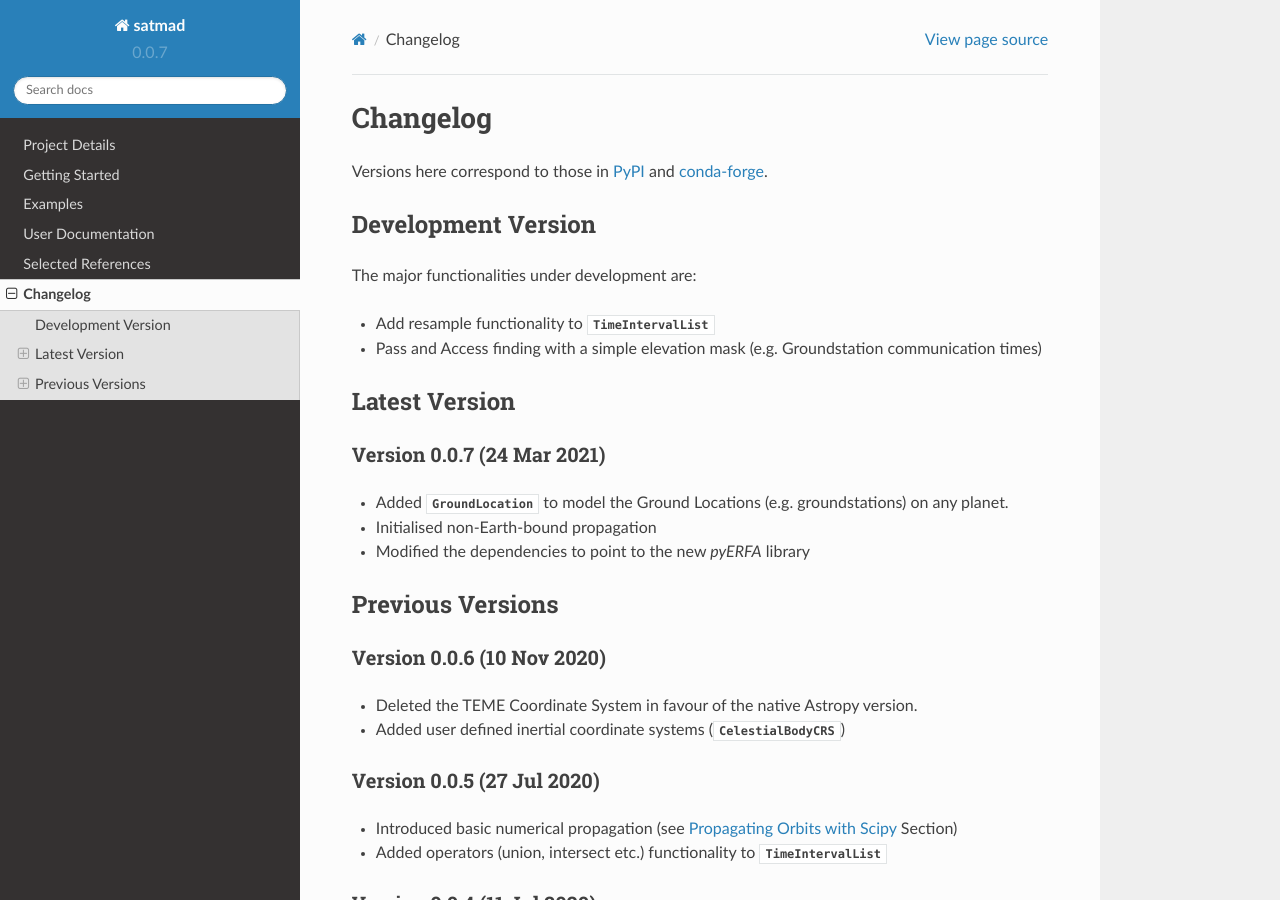
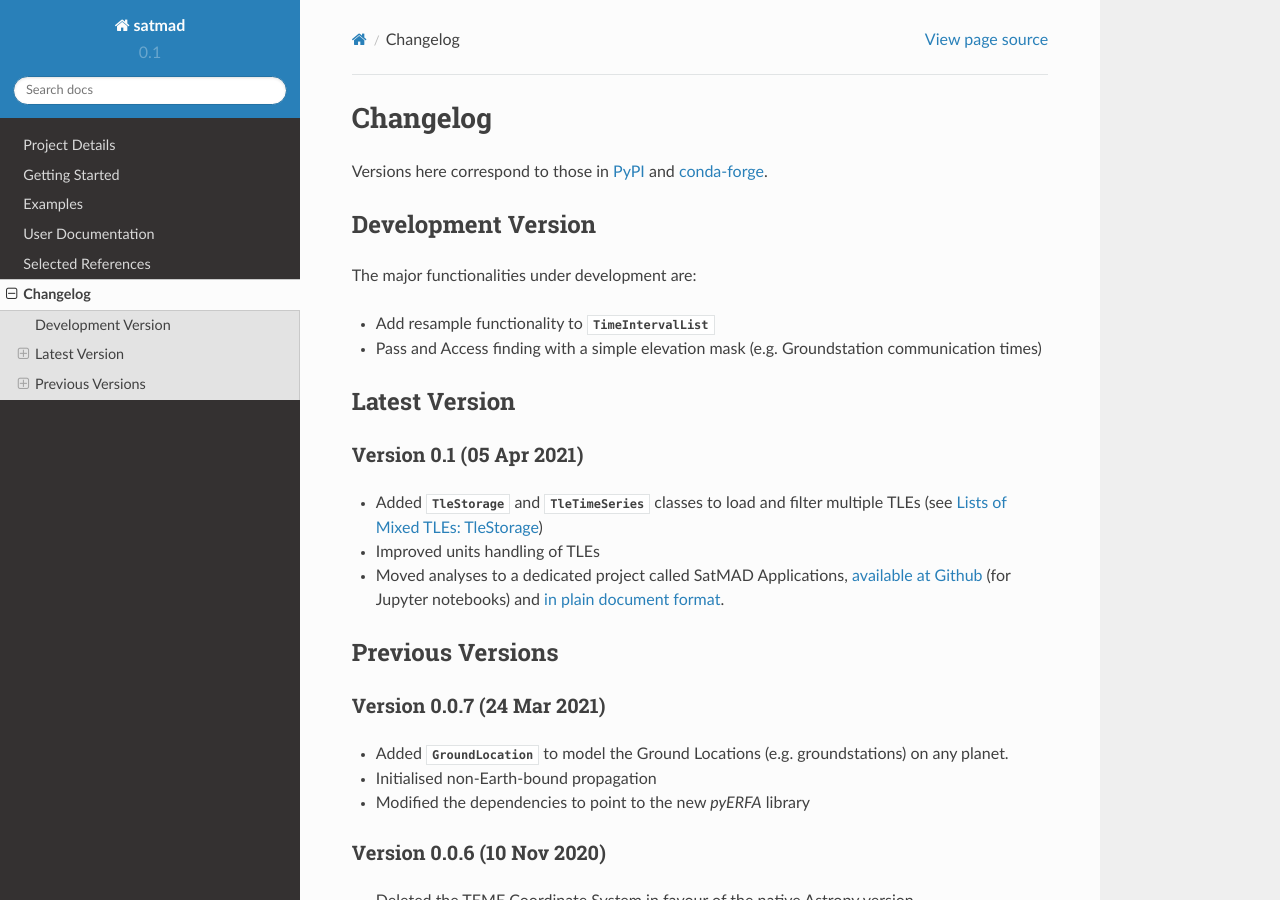
Before and after one commit to egemenimre/satmad, a Sphinx documentation site: the page built from docs/changelog.rst, in a window 1280 px wide and 900 px high. Built offline with Sphinx 7.4.7 and the Read the Docs theme 2.0.0, drawn with Linux system fonts in a browser that asks for light colours.

Commit message:
Bumped version to 0.1, added changelog

```diff
--- a/README.rst
+++ b/README.rst
@@ -12,6 +12,7 @@ flight dynamics library.
 
 Current functionality is:
 
+-   Loading a list of TLEs from file
 -   Initialising an orbit with a TLE
 -   Propagating the orbit analytically via the SGP4 propagator
 -   Propagating an orbit numerically via the Scipy ODE Solvers (two-body force model) around the Earth or another planet
--- a/docs/about.rst
+++ b/docs/about.rst
@@ -15,6 +15,7 @@ Current Status
 
 Current functionality is:
 
+-   Loading a list of TLEs from file
 -   Initialising an orbit with a TLE (see :ref:`tle-intro` Section)
 -   Propagating the orbit analytically via SGP4 propagator (see :ref:`sgp4-intro` Section)
 -   Propagating the orbit numerically via the Scipy ODE Solvers with two-body force model
--- a/docs/changelog.rst
+++ b/docs/changelog.rst
@@ -21,17 +21,28 @@ The major functionalities under development are:
 Latest Version
 -----------------
 
+Version 0.1 (05 Apr 2021)
+^^^^^^^^^^^^^^^^^^^^^^^^^^^
+
+- Added :class:`.TleStorage` and :class:`.TleTimeSeries` classes to load and filter multiple TLEs
+  (see :ref:`tle_storage-intro`)
+- Improved units handling of TLEs
+- Moved analyses to a dedicated project called SatMAD Applications,
+  `available at Github <https://github.com/egemenimre/satmad_applications>`_ (for Jupyter notebooks)
+  and `in plain document format <https://satmad-applications.readthedocs.io/>`_.
+
+
+
+
+Previous Versions
+-----------------
+
 Version 0.0.7 (24 Mar 2021)
 ^^^^^^^^^^^^^^^^^^^^^^^^^^^
 
 - Added :class:`.GroundLocation` to model the Ground Locations (e.g. groundstations) on any planet.
 - Initialised non-Earth-bound propagation
 - Modified the dependencies to point to the new `pyERFA` library
-
-
-
-Previous Versions
------------------
 
 Version 0.0.6 (10 Nov 2020)
 ^^^^^^^^^^^^^^^^^^^^^^^^^^^
--- a/docs/conf.py
+++ b/docs/conf.py
@@ -24,9 +24,9 @@ author = "Egemen Imre"
 # Version Info
 # ------------
 # The short X.Y version.
-version = "0.0.7"
+version = "0.1"
 # The full version, including alpha/beta/rc tags.
-release = "0.0.7"
+release = "0.1"
 
 # -- General configuration ---------------------------------------------------
 # By default, highlight as Python 3.
--- a/satmad/__init__.py
+++ b/satmad/__init__.py
@@ -8,4 +8,4 @@ satmad
 =========
 Satellite Mission Analysis and Design in Python.
 """
-__version__ = "0.0.7"
+__version__ = "0.1"
```
